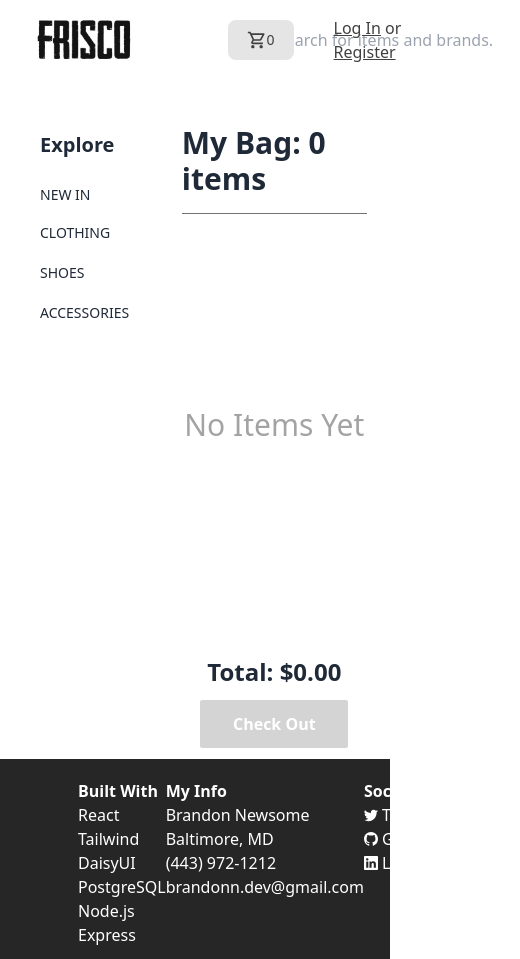
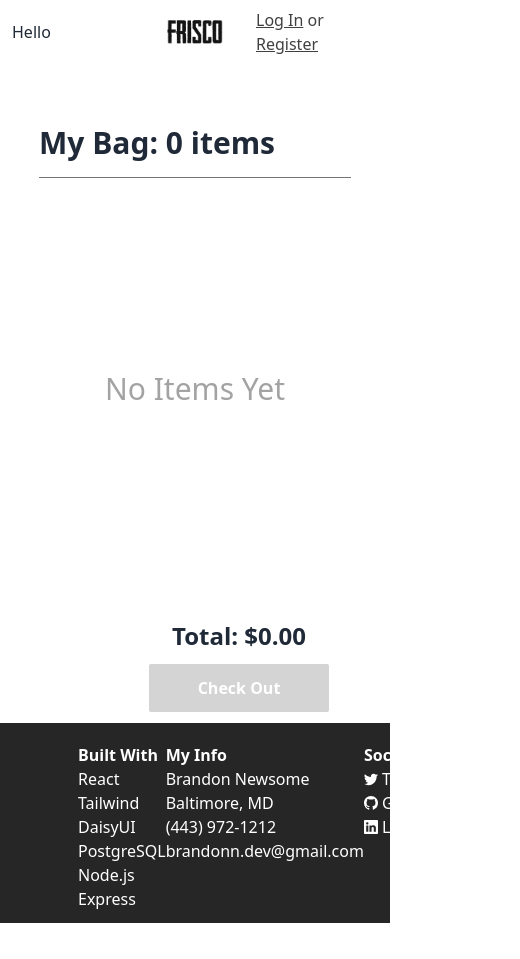
Before and after one commit to losandies/frisco-ecommerce, a React (Vite) app in the folder client/: page /cart in a window 390 px wide. Shown: the whole page, 520 px wide, since content can reach past the window. After the commit the page ends 923 px from the top, so only its background shows below. Built offline with nearby package versions, Linux system fonts and the light colour scheme.

Commit message:
added mobile responsiveness to display pages

```diff
--- a/client/src/components/content/FilterBar.jsx
+++ b/client/src/components/content/FilterBar.jsx
@@ -22,14 +22,14 @@ const FilterBar = ({ selectedPage }) => {
     };
 
     return (
-        <div className="h-16 flex md:flex-row md:justify-between justify-start md:items-center">
-            <div className="text-xl font-bold">
+        <div className="h-16 flex md:flex-row justify-between items-center md:items-center">
+            <div className="text-md md:text-xl font-bold">
                 {category} ⌁ {subcategory}
             </div>
             <div className="toggles flex">
                 <button
                     onClick={showMenu}
-                    className="dropdown bg-neutral-800 text-white w-[7.5rem] h-12 border-2v rounded-xl flex justify-center items-center"
+                    className="dropdown bg-neutral-800 text-white h-10 w-20 md:w-[7.5rem] md:h-12 border-2 rounded-xl flex justify-center items-center"
                 >
                     <label className="ml-1">Sort</label>
                     <FaSort className="ml-1" />
--- a/client/src/components/content/Item.jsx
+++ b/client/src/components/content/Item.jsx
@@ -14,7 +14,7 @@ const Item = ({ item }) => {
         dispatch(selectItem(item));
     };
     return (
-        <div className="max-w-[700px] flex flex-col lg:ml-7 sm:ml-15 pl-10 md:pl-0 mb-10">
+        <div className="max-w-[700px] flex flex-col lg:ml-7 sm:ml-15 md:pl-0 mb-10">
             <div>
                 <Link
                     to={`/${category.toLowerCase()}/${subcategory.toLowerCase()}/item/${
--- a/client/src/components/content/ItemList.jsx
+++ b/client/src/components/content/ItemList.jsx
@@ -1,6 +1,8 @@
 import React from "react";
 import { useEffect } from "react";
 import { useDispatch, useSelector } from "react-redux";
+import { useMediaQuery } from "react-responsive";
+import { sizes } from "../../screenSizes";
 import Spinner from "../misc/Spinner";
 import FilterBar from "./FilterBar";
 import Item from "./Item";
--- a/client/src/components/navbar/NavBar.jsx
+++ b/client/src/components/navbar/NavBar.jsx
@@ -6,10 +6,14 @@ import aaliyah from "../../assets/aaliyah_t.jpeg";
 import { Link, useNavigate } from "react-router-dom";
 import { useEffect } from "react";
 import { getCartTotalItems } from "../../redux/cart/cartSlice";
+import { useMediaQuery } from "react-responsive";
+import { sizes } from "../../screenSizes";
 
 const NavBar = ({ loggedIn }) => {
     const { user } = useSelector((state) => state.auth);
     const { cart, amountOfItems } = useSelector((state) => state.cart);
+
+    const isMobile = useMediaQuery({ maxWidth: sizes.md });
 
     const navigate = useNavigate();
     const dispatch = useDispatch();
@@ -19,6 +23,46 @@ const NavBar = ({ loggedIn }) => {
     }, []);
 
     return (
+        <>
+            {isMobile ? (
+                <nav className="flex items-center justify-center h-16 w-full px-3">
+                    <div className="nav-left flex items-center w-1/3">
+                        <a href="/">Hello</a>
+                        {/* Hamburger */}
+                    </div>
+                    <div className="flex justify-center w-1/3">
+                        <a href="/" className="text-2xl">
+                            <img
+                                src={logo}
+                                alt="logo"
+                                className="max-w-[80px] h-[30px]"
+                            />
+                        </a>
+                    </div>
+                    <div className="flex justify-end w-1/3">
+                        {user ? (
+                            <div className="avatar flex items-center">
+                                <div className="w-10 mask mask-squircle">
+                                    <img src={aaliyah} />
+                                </div>
+                                {/* <h1 className="ml-6">
+                                    Hello, {user.firstName}
+                                </h1> */}
+                            </div>
+                        ) : (
+                            <div className="text-neutral-700 font-normal">
+                                <a href="/login" className="underline">
+                                    Log In
+                                </a>
+                                <span> or </span>
+                                <a href="/register" className="underline">
+                                    Register
+                                </a>
+                            </div>
+                        )}
+                    </div>
+                </nav>
+            ) : (
                 <nav className="flex items-center h-16 w-full px-8">
                     <div className="h-full w-full flex flex-row items-center justify-between mt-4">
                         <div className="nav-left flex items-center w-3/5">
@@ -51,7 +95,9 @@ const NavBar = ({ loggedIn }) => {
                                     <div className="w-10 mask mask-squircle">
                                         <img src={aaliyah} />
                                     </div>
-                            <h1 className="ml-6">Hello, {user.firstName}</h1>
+                                    <h1 className="ml-6">
+                                        Hello, {user.firstName}
+                                    </h1>
                                 </div>
                             ) : (
                                 <div className="text-neutral-700 font-normal">
@@ -67,6 +113,8 @@ const NavBar = ({ loggedIn }) => {
                         </div>
                     </div>
                 </nav>
+            )}
+        </>
     );
 };
 
--- a/client/src/components/sidebar/SideBar.jsx
+++ b/client/src/components/sidebar/SideBar.jsx
@@ -1,7 +1,9 @@
 import React, { useEffect } from "react";
 import { useState } from "react";
 import { useSelector } from "react-redux";
+import { useMediaQuery } from "react-responsive";
 import { Link } from "react-router-dom";
+import { sizes } from "../../screenSizes";
 import SideBarItem from "./SideBarItem";
 
 const SideBar = () => {
@@ -11,6 +13,8 @@ const SideBar = () => {
     const [shoesClicked, setShoesClicked] = useState(false);
     const [accClicked, setAccClicked] = useState(false);
     const [activeClicked, setActiveClicked] = useState(false);
+
+    const isMobile = useMediaQuery({ maxWidth: sizes.md });
 
     const watchScroll = () => {
         window.addEventListener("scroll", () => {
@@ -27,6 +31,10 @@ const SideBar = () => {
     }, [currentPage]);
 
     return (
+        <>
+            {isMobile ? (
+                <div className="hidden"></div>
+            ) : (
                 <div
                     className={`sidebar relative w-60 h-full pr-10 ${
                         scrollY > 70 ? "pt-[30vh]" : "pt-[4.2rem]"
@@ -93,6 +101,8 @@ const SideBar = () => {
                         </ul>
                     </div>
                 </div>
+            )}
+        </>
     );
 };
 
--- a/client/src/pages/DisplayPage.jsx
+++ b/client/src/pages/DisplayPage.jsx
@@ -1,16 +1,20 @@
 import React from "react";
 import { useEffect } from "react";
 import { useDispatch, useSelector } from "react-redux";
+import { useMediaQuery } from "react-responsive";
 import ItemList from "../components/content/ItemList";
 import Footer from "../components/footer/Footer";
 import NavBar from "../components/navbar/NavBar";
 import SideBar from "../components/sidebar/SideBar";
 import { getItems, reset } from "../redux/items/itemsSlice";
+import { sizes } from "../screenSizes";
 
 const DisplayPage = () => {
     const dispatch = useDispatch();
     const { items } = useSelector((state) => state.items);
     const { currentPage } = useSelector((state) => state.nav);
+
+    const isMobile = useMediaQuery({ maxWidth: sizes.md });
 
     useEffect(() => {
         dispatch(getItems());
@@ -18,7 +22,9 @@ const DisplayPage = () => {
     }, []);
 
     return (
-        <div className="flex flex-col min-h-[100vh] w-full relative">
+        <div
+            className={`flex flex-col min-h-[100vh] overflow-x-hidden w-full relative md:overflow-x-auto`}
+        >
             <div className="content-wrap pb-[195px]">
                 <NavBar />
                 <div className="h-full w-full flex">
```
Lines whose indentation alone changed are shown as unchanged.
